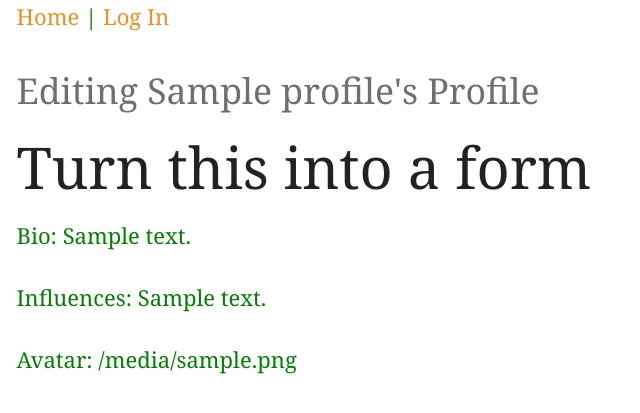
After one commit to shacker/tristano, a Django app: template tunedex/templates/profiles/edit.html in a window 1280 px wide. The commit adds this page. Shown: the top 413 px of the page, without its empty margins (0-640 px from the left). Run offline with Django 3.2, Linux system fonts and the light colour scheme; the template is opened without the code that fills it: most values are stand-ins (such as "Sample title", 1, 10 or a date in 2020); some libraries are stand-ins or nearby versions.

Commit message:
Stub for profile editing

```diff
--- a/tunedex/settings.py
+++ b/tunedex/settings.py
@@ -28,6 +28,8 @@ DATABASES = {
 ALLOWED_HOSTS = []
 
 LOGIN_REDIRECT_URL = '/'
+
+APPEND_SLASH = True
 
 # Local time zone for this installation. Choices can be found here:
 # http://en.wikipedia.org/wiki/List_of_tz_zones_by_name
@@ -121,6 +123,8 @@ AUTHENTICATION_BACKENDS = (
 
 ROOT_URLCONF = 'tunedex.urls'
 
+# AUTH_PROFILE_MODULE = 'profiles.Profile'
+
 # Python dotted path to the WSGI application used by Django's runserver.
 WSGI_APPLICATION = 'tunedex.wsgi.application'
 
--- a/tunedex/templates/page_base.html
+++ b/tunedex/templates/page_base.html
@@ -32,7 +32,9 @@
         <p>
           <a href="/">Home</a> |
   		  	{% if user.is_authenticated %}
-  		  			<a href="{% url 'profile_display' user %}">{{user.username}}</a> | <a href="{% url 'account_logout' %}">Log out</a>
+  		  			<a href="{% url 'profile_display' user %}">{{user.username}}</a> |
+              <a href="{% url 'profile_edit' %}">Edit Profile</a> |
+              <a href="{% url 'account_logout' %}">Log out</a>
   		  	{% else %}
   			  		<a href="{% url 'account_login' %}">Log In</a>
   		  	{% endif %}
--- /dev/null
+++ b/tunedex/templates/profiles/edit.html
@@ -0,0 +1,20 @@
+{% extends "page_base.html" %}
+
+<div class="row">
+{% block content %}
+
+	<div class="row">
+		<div class="large-12 columns">
+			<h2 class="subheader">Editing {{profile}}'s Profile</h2>
+
+      <h1>Turn this into a form</h1>
+			<p>Bio: {{profile.bio}}</p>
+
+			<p>Influences: {{profile.bio}}</p>
+
+			<p>Avatar: {{profile.avatar}}</p>
+		</div>
+	</div>
+
+{% endblock content %}
+</div>
--- a/tunedex/urls.py
+++ b/tunedex/urls.py
@@ -1,5 +1,5 @@
 from django.conf.urls import patterns, include, url
-from profiles.views import profile_display
+from profiles.views import profile_display, profile_edit
 
 # Uncomment the next two lines to enable the admin:
 from django.contrib import admin
@@ -16,6 +16,7 @@ urlpatterns = patterns('',
     (r'^accounts/', include('allauth.urls')),
 
     # User pages
+    url(r'^p/edit/?$', profile_edit, name='profile_edit'),
     url(r'^p/(?P<username>\w+)/$', profile_display, name='profile_display'),
 
     url(r'^$', 'main.views.home', name='home'),
```
Also changed, not shown: tunedex/apps/profiles/views.py (+18 -3 lines).
